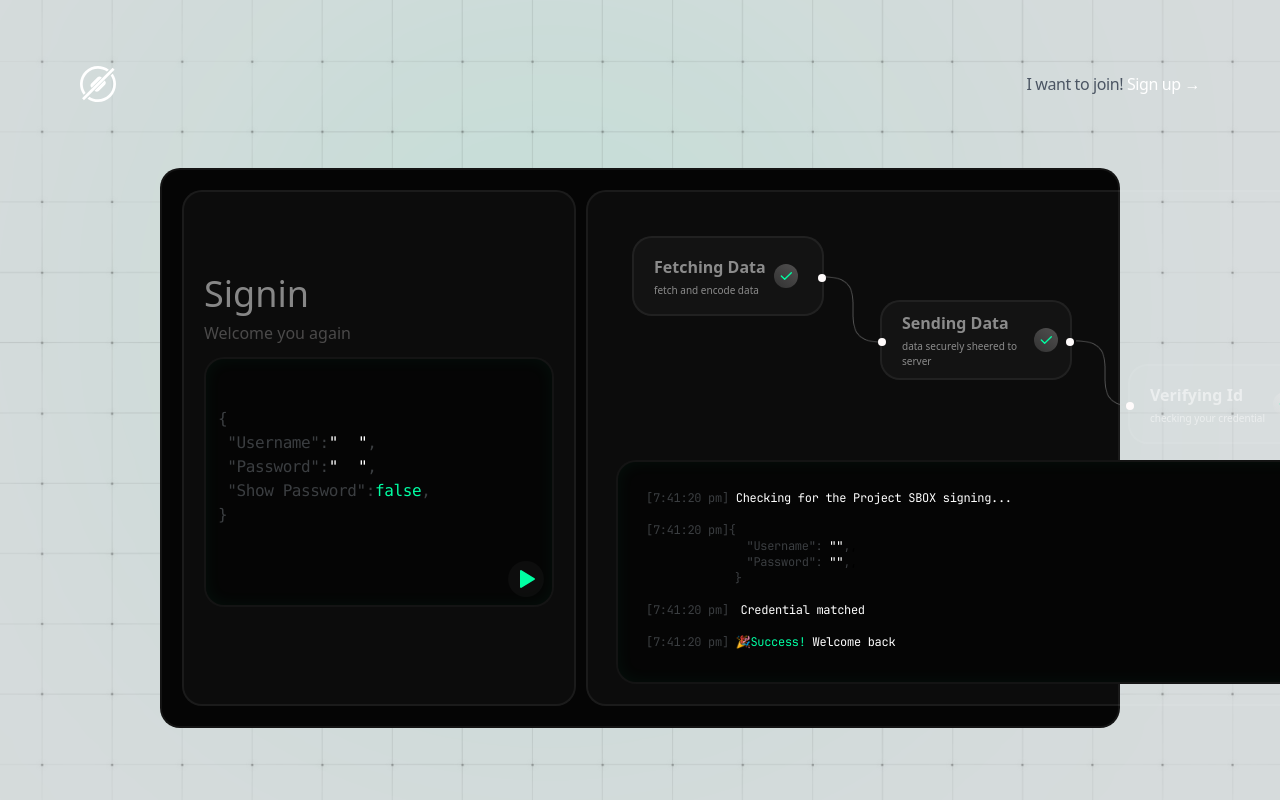
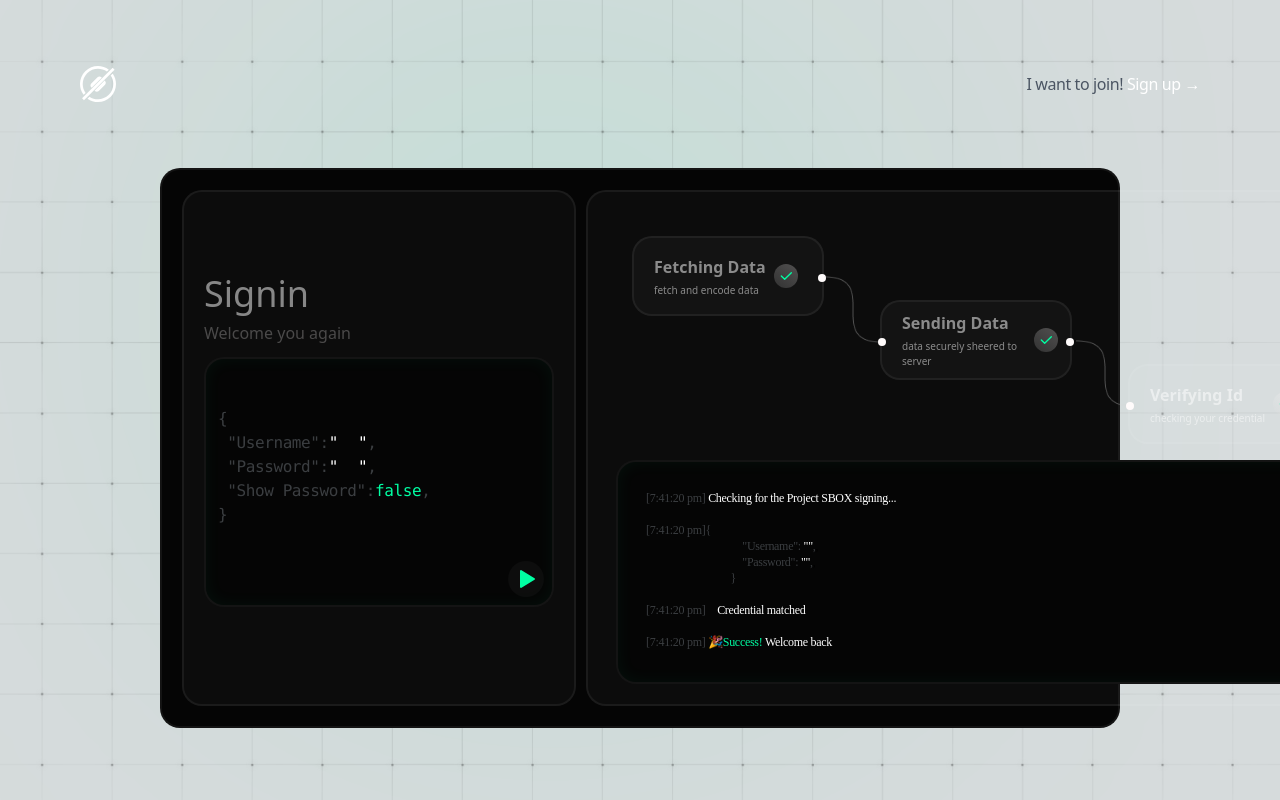
Before and after one commit to EDGEX3/Sbox-w, a React (Vite) app: page /auth/login in a window 1280 px wide. Shown: the top 800 px of the page. Built offline with nearby package versions, Linux system fonts and the light colour scheme; the HTML template or start-up script is replaced by a standard one.

Commit message:
font update

```diff
--- a/index.html
+++ b/index.html
@@ -9,15 +9,15 @@
     <title></title>
     <style>
       @font-face {
-        font-family: 'JetBrains Mono';
-        src:
+        font-family: 'JetBrains-Mono';
+        src:local('JetBrains-Mono')
           url('/assets/fonts/JetBrainsMono-Regular.woff2') format('woff2');
         font-weight: 200 900;
         font-stretch: 75% 125%;
       }
       @font-face {
         font-family: 'Hubot-Sans';
-        src:
+        src:local('Hubot-Sans'
           url('/assets/fonts/Hubot-Sans-Regular.woff2') format('woff2');
         font-weight: 200 900;
         font-stretch: 75% 125%;
--- a/src/components/Navbar.tsx
+++ b/src/components/Navbar.tsx
@@ -33,7 +33,7 @@ export default function Navbar() {
                 to="/auth/signup"
                 className="w-20 h-8 bg-neutral-50 bg-opacity-5 rounded-2xl border border-zinc-300 border-opacity-40 justify-center items-center inline-flex"
               >
-                <div className="text-teal-400 text-sm font-medium font-['JetBrains_Mono'] ">
+                <div className="text-teal-400 text-sm font-medium font-['JetBrains-Mono'] ">
                   Signup
                 </div>
               </Link>
--- a/src/pages/auth/AuthComponent/Console.tsx
+++ b/src/pages/auth/AuthComponent/Console.tsx
@@ -16,7 +16,7 @@ const Console = ({ inputData,first,Second ,third}: Inputbox) => {
   }, [isconsole])
 
   return (
-    <div className="text-xs tracking-tight h-56 p-7 rounded-boxRadius bg-boxBg border-solid border-2 border-boxBorder shadow-box-1 font-['JetBrains_Mono'] text-[14px]">
+    <div className="text-xs tracking-tight h-56 p-7 rounded-boxRadius bg-boxBg border-solid border-2 border-boxBorder shadow-box-1 font-['JetBrains-Mono'] text-[14px]">
       {<span className="init text-t-text ">
         [{getformatAMPM(Time)}]{" "}
         <span className="text-white">
--- a/src/pages/auth/AuthComponent/InputBox.tsx
+++ b/src/pages/auth/AuthComponent/InputBox.tsx
@@ -20,7 +20,7 @@ const InputBox = ({ inputData, discription, name }: Inputbox) => {
     <div className="h-auto w-[480px] px-[20px] py-[75px] rounded-boxRadius bg-insideBoxBg border-solid border-2 border-boxBorder">
       <div className="text-[36px] text-e6">{name}</div>
       <div className="text-[16px] text-e4">{discription}</div>
-      <div className="text-base tracking-tight w-[350px] h-[250px] mt-3 py-12 px-3 rounded-boxRadius bg-boxBg border-solid border-2 border-boxBorder text-t-text text-[14px] font-['JetBrains_Mono'] relative shadow-box-1 ">
+      <div className="text-base tracking-tight w-[350px] h-[250px] mt-3 py-12 px-3 rounded-boxRadius bg-boxBg border-solid border-2 border-boxBorder text-t-text text-[14px] font-['JetBrains-Mono'] relative shadow-box-1 ">
         <pre>
           <code>
             {"{\n"}
```
